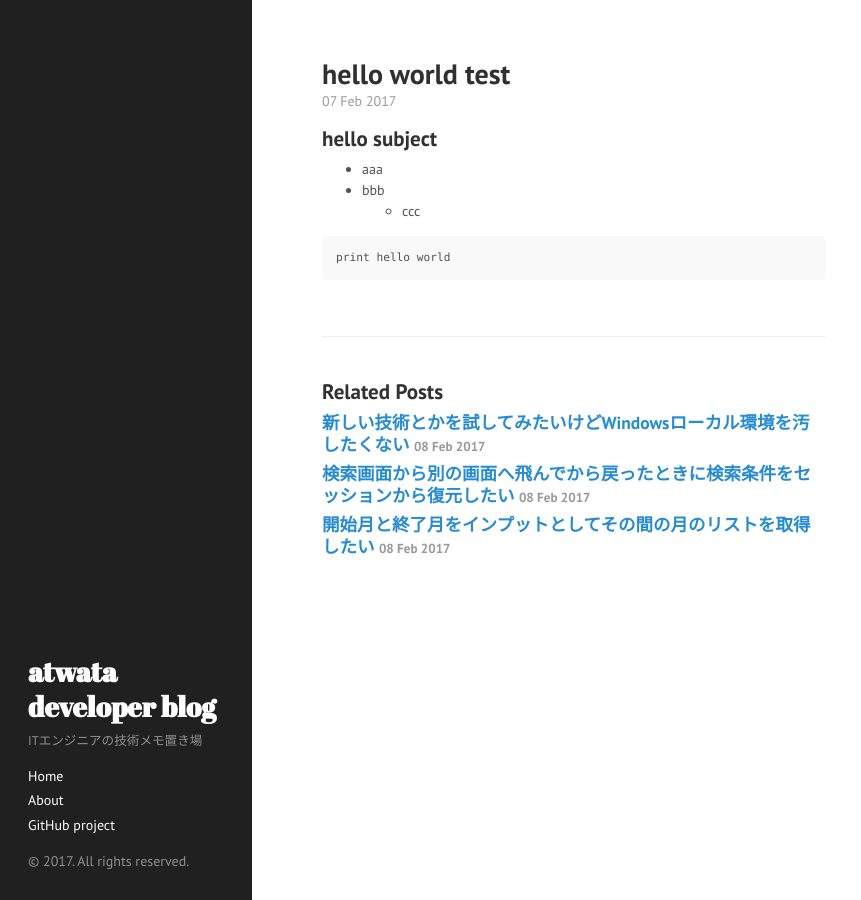
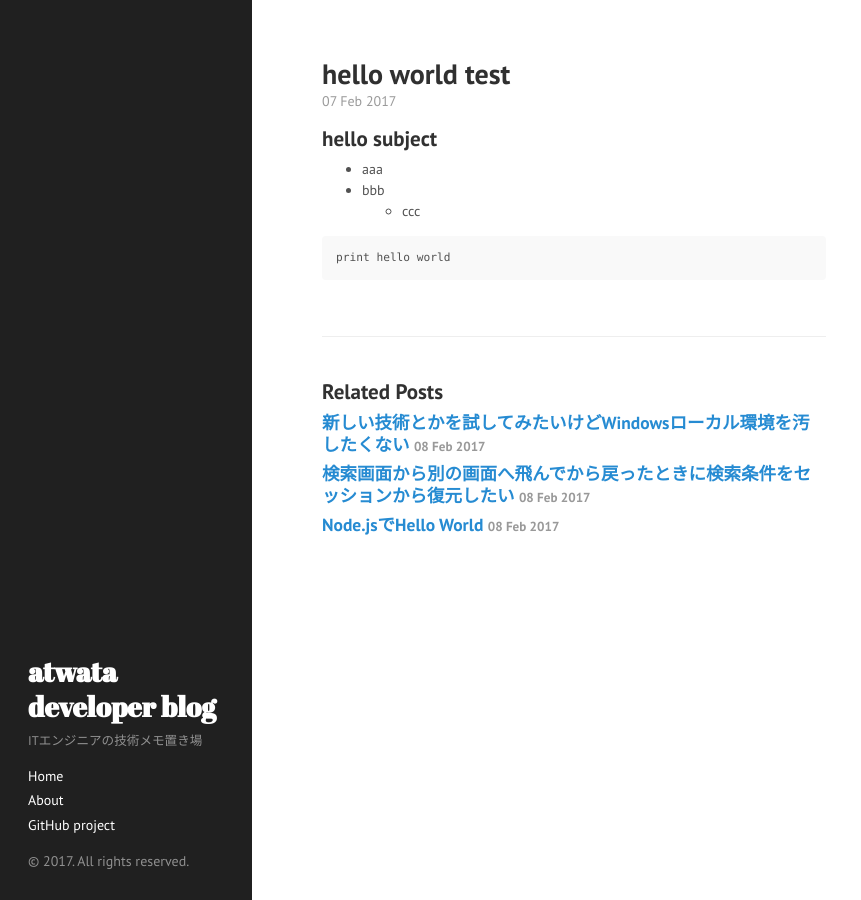
Before and after one commit to atwata/atwata.github.io, a Jekyll site: the page built from _posts/2017-02-07-hello.md, in a window 1280 px wide. Shown: the whole page, without its empty margins (0-861 px from the left). Built offline with Jekyll 4.4.1, drawn with Linux system fonts in a browser that asks for light colours; part of the change alters nothing that is shown.

Commit message:
add nodejs-hello-world

````diff
--- /dev/null
+++ b/_posts/2017-02-08-nodejs-hello-world.md
@@ -0,0 +1,77 @@
+---
+layout: post
+title: Node.jsでHello World
+categories: app
+tags: javascript node.js
+---
+
+以下、解説は全て[前記事](/environment/2017/02/08/setup-vagrant-windoes-env.html)で作成したVirtualbox環境(CentOS6.5)での説明となります。
+
+
+## Node.jsのインストール
+
+```
+sudo yum install nodejs npm
+```
+
+リポジトリが見つからない場合↓
+
+sudo yum install nodejs npm --enablerepo=epel
+
+
+## コンソールでHello World
+
+```
+vi helloworld.js
+```
+
+```
+console.log("Hello World");
+```
+
+```
+node helloworld.js
+```
+
+Hello Worldと出力されます。
+
+そういう意味ではNode.jsというのはJavaScriptの実行環境なんですね。
+
+## ブラウザでHello World
+
+ブラウザに表示する場合はこうです。
+
+```server.js
+var http = require("http");
+
+http.createServer(function(request, response) {
+  response.writeHead(200, {"Content-Type": "text/plain"});
+  response.write("Hello World");
+  response.end();
+}).listen(8888);
+```
+
+```
+node server.js
+```
+
+
+なおVagrant環境で、外部（Windows環境）の仮想マシン（Linux）の間でネットワーク通信を行う場合は、Vagrantfileの修正が必要です。
+
+コメントアウトされたconfig.vm.networkの項目があると思います。
+下記の内容でコメントを外してください。
+
+```
+config.vm.network "forwarded_port", guest: 8888, host: 8888
+```
+
+Windowsのいつも使っているブラウザで
+
+<http://localhost:8888/>
+
+にアクセスしてみましょう。Hello Worldと表示されるはずです。
+
+
+参考
+
+<http://www.nodebeginner.org/index-jp.html>
````
Also changed, not shown: _posts/2017-02-08-setup-vagrant-windoes-env.md (+1 -1 lines).
